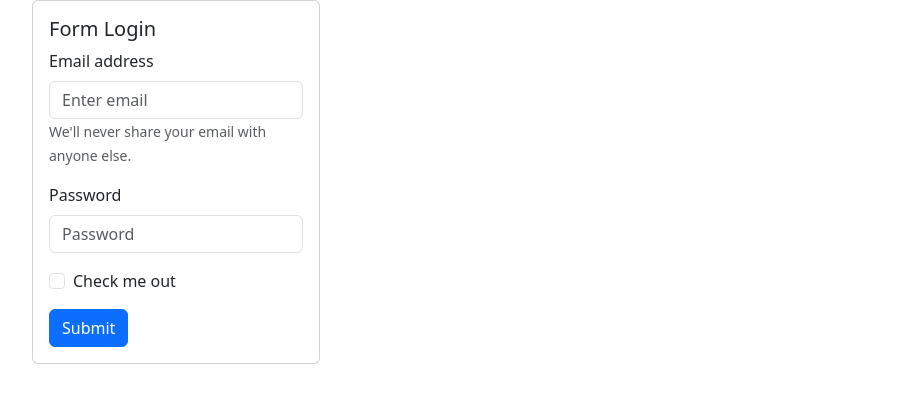
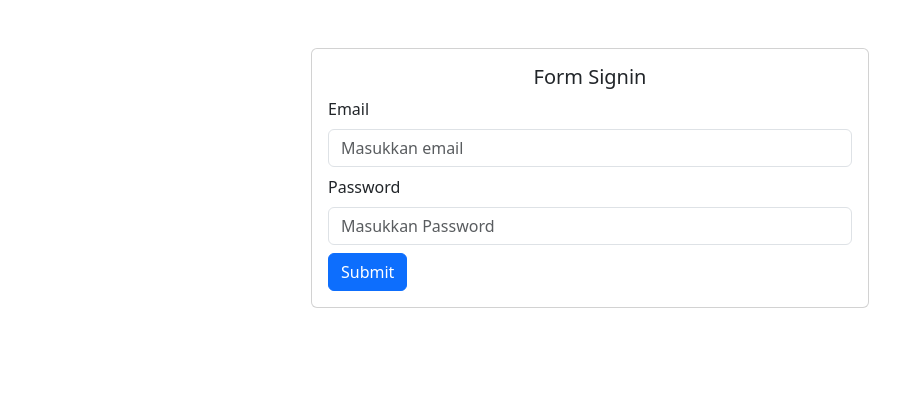
Before and after one commit to asyafii27/client-semina-bootcamp-2-, a React (Create React App) app: page /login in a window 1280 px wide. Shown: the top 402 px of the page, without its empty margins (50-950 px from the left). Built offline with nearby package versions, Linux system fonts and the light colour scheme.

Commit message:
feat: signin page

```diff
--- a/src/App.js
+++ b/src/App.js
@@ -6,6 +6,7 @@
   Route,
 } from "react-router-dom";
 import PageSigin from "./pages/sigin";
+
 
 function App() {
   return (
--- a/src/components/Button/index.js
+++ b/src/components/Button/index.js
@@ -1,9 +1,25 @@
 import React from "react";
+import { Button } from "react-bootstrap";
+function SButton({
+    children,
+    action,
+    variant,
+    size,
+    loading,
+    disable,
+    className
+}) {
+    return (
+        <Button
+            className={className}
+            onclick={action}
+            variant={variant}
+            disabled={disable}
+            size={size}
+        >
+            {loading ? 'Loading...' : children}
+        </Button>
+    )
+}
 
-// export default function Button({ onClick, children }) {
-//     return (
-//         <button variant={variant} onClick={onClick}>
-//             {children}
-//         </button>
-//     )
-// }
+export default SButton;
--- /dev/null
+++ b/src/components/TextInput/index.js
@@ -0,0 +1,16 @@
+import React from "react";
+import { Form } from "react-bootstrap";
+
+function TextInput({ name, value, type, onChange, placeholder }) {
+    return (
+        <Form.Control
+            type={type}
+            name={name}
+            value={value}
+            placeholder={placeholder}
+            onChange={onChange}
+        />
+    )
+}
+
+export default TextInput
--- /dev/null
+++ b/src/components/TextInputWithLabel/index.js
@@ -0,0 +1,20 @@
+import React from "react";
+import { Form } from "react-bootstrap";
+import TextInput from "../TextInput";
+
+function TextInputWithLabel({ label, name, value, type, onChange, placeholder }) {
+    return (
+        <Form.Group className='mb-2'>
+            <Form.Label>{label}</Form.Label>
+            <TextInput
+            type={type}
+            name={name}
+            value={value}
+            placeholder={placeholder}
+            onChange={onChange}
+            />
+        </Form.Group>
+    )
+}
+
+export default TextInputWithLabel
--- a/src/pages/sigin/index.js
+++ b/src/pages/sigin/index.js
@@ -1,31 +1,44 @@
-import React from 'react';
+import React, { useState } from 'react';
 import { Card, Container, Button, Form } from 'react-bootstrap';
+import SButton from '../../components/Button';
+import TextInputWithLabel from '../../components/TextInputWithLabel';
 
 function PageSigin() {
+    const [form, setForm] = useState({
+        email: '',
+        password: '',
+    })
+
+    const handleChange = (e) => {
+        console.log('e.target.name: ', e.target.name);
+        console.log('e.target.value: ', e.target.value);
+        setForm({ ...form, [e.target.name]: e.target.value });
+    }
+
+
     return (
         <Container>
-            <Card style={{ width: '18rem' }}>
+            <Card style={{ width: '50%' }} className='m-auto mt-5'>
                 <Card.Body>
-                    <Card.Title>Form Login</Card.Title>
+                    <Card.Title className='text-center'>Form Signin</Card.Title>
                     <Form>
-                        <Form.Group className="mb-3" controlId="formBasicEmail">
-                            <Form.Label>Email address</Form.Label>
-                            <Form.Control type="email" placeholder="Enter email" />
-                            <Form.Text className="text-muted">
-                                We'll never share your email with anyone else.
-                            </Form.Text>
-                        </Form.Group>
-
-                        <Form.Group className="mb-3" controlId="formBasicPassword">
-                            <Form.Label>Password</Form.Label>
-                            <Form.Control type="password" placeholder="Password" />
-                        </Form.Group>
-                        <Form.Group className="mb-3" controlId="formBasicCheckbox">
-                            <Form.Check type="checkbox" label="Check me out" />
-                        </Form.Group>
-                        <Button variant="primary" type="submit">
-                            Submit
-                        </Button>
+                        <TextInputWithLabel
+                            label='Email'
+                            name='email'
+                            value={form.email}
+                            type='email'
+                            placeholder='Masukkan email'
+                            onChange={handleChange}
+                        />
+                        <TextInputWithLabel
+                            label='Password'
+                            name='password'
+                            value={form.password}
+                            type='password'
+                            placeholder='Masukkan Password'
+                            onChange={handleChange}
+                        />
+                        <SButton variant='primary'>Submit</SButton>
                     </Form>
                 </Card.Body>
             </Card>
```
Also changed, not shown: src/components/Table/index.js (renamed from src/components/Button/Table/index.js).
